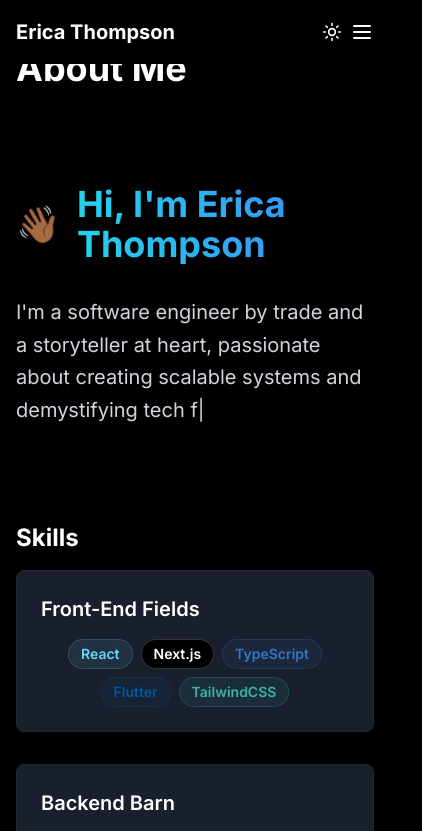
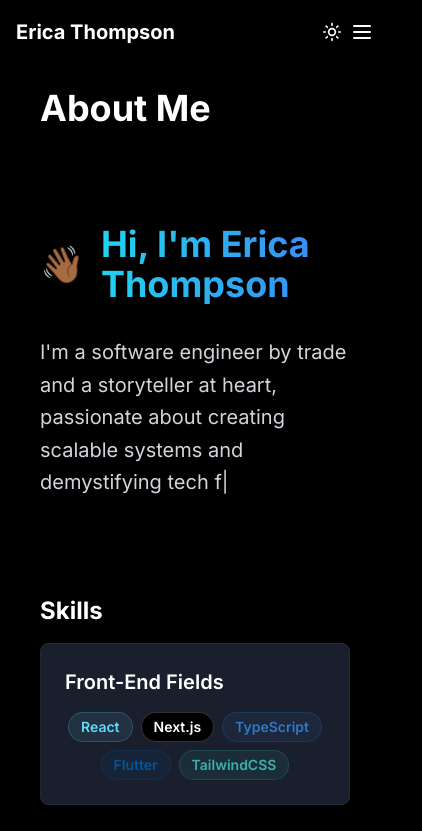
Before and after one commit to Younique98/ericathompson, a Next.js app: page /about in a window 390 px wide. Shown: the top 831 px of the page, 422 px wide, since content can reach past the window. Built offline with nearby package versions, Linux system fonts and the light colour scheme.

Commit message:
wip: fixed the menu staying open on toggle of the hamburger
fixed layout issue with not enough spacing for title

```diff
--- a/src/app/about/page.tsx
+++ b/src/app/about/page.tsx
@@ -4,8 +4,8 @@ import { TestimonialCarousel } from "@/components/testimonials/TestimonialCarous
 
 export default function AboutPage() {
   return (
-    <div className="min-h-screen py-12">
-      <h1 className="text-4xl font-bold mb-8">About Me</h1>
+    <div className="min-h-screen py-12 px-6">
+      <h1 className="text-4xl font-bold mb-8 pt-10">About Me</h1>
       <div className="prose prose-invert max-w-none">
         <Intro />
         <div className="mt-8">
--- a/src/app/blog/page.tsx
+++ b/src/app/blog/page.tsx
@@ -31,7 +31,7 @@ export default function BlogPage() {
 
   return (
     <div className="min-h-screen py-12 px-6">
-      <h1 className="text-4xl font-bold mb-8">Blog</h1>
+      <h1 className="text-4xl font-bold mb-8 pt-8">Blog</h1>
       <div className="grid gap-8">
         {blogPosts.map((post, index) => (
           <div
--- a/src/app/courses/page.tsx
+++ b/src/app/courses/page.tsx
@@ -1,7 +1,7 @@
 export default function CoursesPage() {
   return (
     <div className="min-h-screen py-12">
-      <h1 className="text-4xl font-bold mb-8">Courses</h1>
+      <h1 className="text-4xl font-bold mb-8 pt-8">Courses</h1>
       <div className="grid md:grid-cols-2 gap-8">
         <div className="p-6 rounded bg-gray-800">
           <h2 className="text-xl font-bold mb-4">
--- a/src/components/layout/Navbar.tsx
+++ b/src/components/layout/Navbar.tsx
@@ -36,6 +36,7 @@ export const Navbar = () => {
     return (
       <Link
         href={href}
+        onClick={() => setIsMenuOpen(false)}
         className={clsx(
           "transition-colors duration-200",
           !isLight
```
